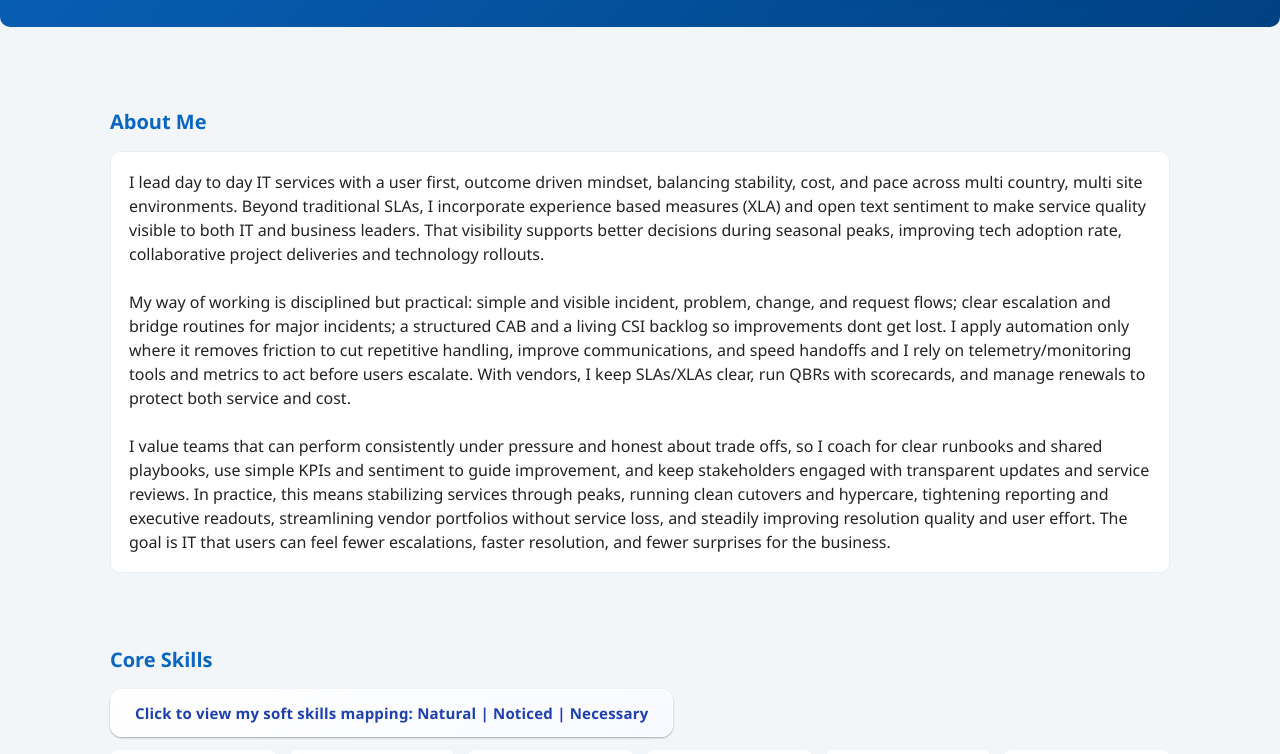
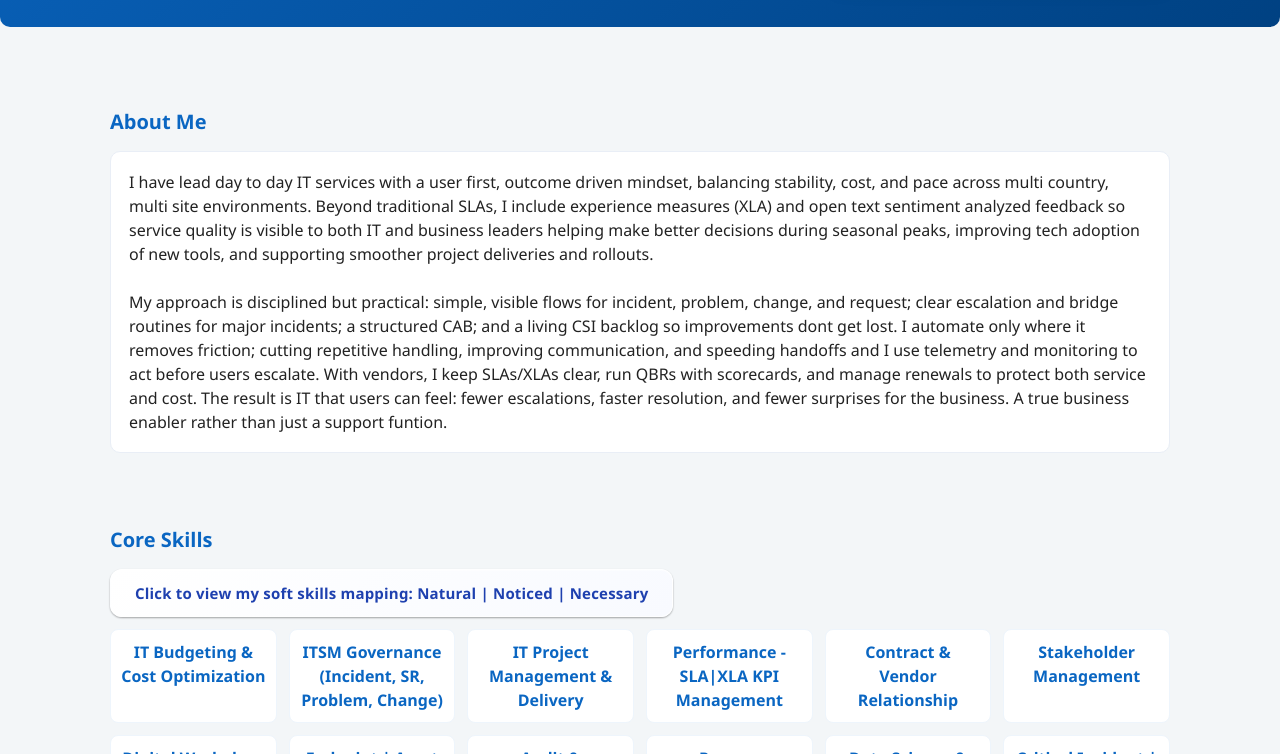
Before and after one commit to fawazmajeed/CV, a plain HTML site: page index.html in a window 1280 px wide. Shown: the part 493-1247 px from the top of the page. Drawn offline with Linux system fonts and the light colour scheme.

Commit message:
About section
content changed

```diff
--- a/index.html
+++ b/index.html
@@ -276,14 +276,11 @@
     <h2 class="section-title">About Me</h2>
     <div class="about">
       <p>
-       I lead day to day IT services with a user first, outcome driven mindset, balancing stability, cost, and pace across multi country, multi site environments. Beyond traditional SLAs, I incorporate experience based measures (XLA) and open text sentiment to make service quality visible to both IT and business leaders. That visibility supports better decisions during seasonal peaks, improving tech adoption rate, collaborative project deliveries and technology rollouts.
+       I have lead day to day IT services with a user first, outcome driven mindset, balancing stability, cost, and pace across multi country, multi site environments. Beyond traditional SLAs, I include experience measures (XLA) and open text sentiment analyzed feedback so service quality is visible to both IT and business leaders helping make better decisions during seasonal peaks, improving tech adoption of new tools, and supporting smoother project deliveries and rollouts.
 	  </p>
 	  <br>
-	  <p>My way of working is disciplined but practical: simple and visible incident, problem, change, and request flows; clear escalation and bridge routines for major incidents; a structured CAB and a living CSI backlog so improvements dont get lost. I apply automation only where it removes friction to cut repetitive handling, improve communications, and speed handoffs and I rely on telemetry/monitoring tools and metrics to act before users escalate. With vendors, I keep SLAs/XLAs clear, run QBRs with scorecards, and manage renewals to protect both service and cost.
+	  <p>My approach is disciplined but practical: simple, visible flows for incident, problem, change, and request; clear escalation and bridge routines for major incidents; a structured CAB; and a living CSI backlog so improvements dont get lost. I automate only where it removes friction; cutting repetitive handling, improving communication, and speeding handoffs and I use telemetry and monitoring to act before users escalate. With vendors, I keep SLAs/XLAs clear, run QBRs with scorecards, and manage renewals to protect both service and cost. The result is IT that users can feel: fewer escalations, faster resolution, and fewer surprises for the business. A true business enabler rather than just a support funtion.
 	  </p>
-	  <br>
-	  <p>I value teams that can perform consistently under pressure and honest about trade offs, so I coach for clear runbooks and shared playbooks, use simple KPIs and sentiment to guide improvement, and keep stakeholders engaged with transparent updates and service reviews. In practice, this means stabilizing services through peaks, running clean cutovers and hypercare, tightening reporting and executive readouts, streamlining vendor portfolios without service loss, and steadily improving resolution quality and user effort. The goal is IT that users can feel fewer escalations, faster resolution, and fewer surprises for the business.
-      </p>
     </div>
   </section>
 
```
